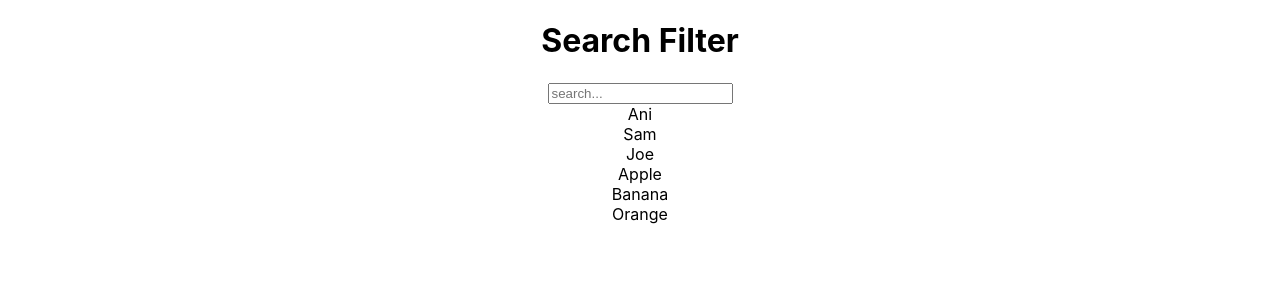
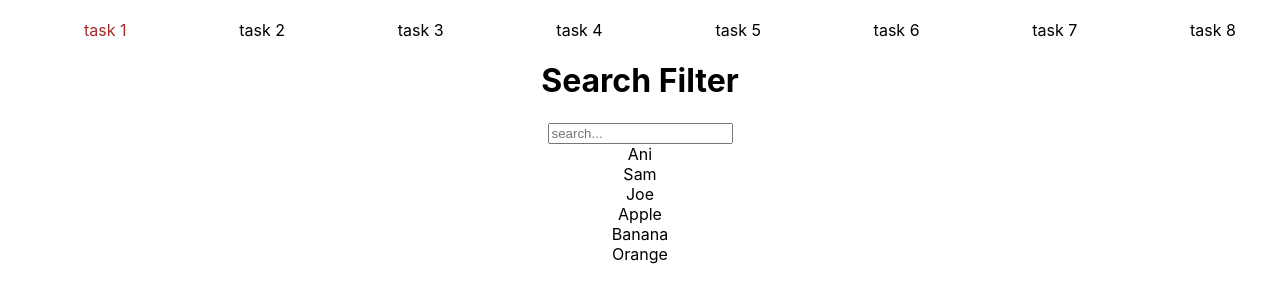
Before and after one commit to akshat-patel28/react-task, a React (Create React App) app: page / in a window 1280 px wide. Shown: the top 302 px of the page. Built offline with nearby package versions, Linux system fonts and the light colour scheme.

Commit message:
routes change and navbar added

```diff
--- a/src/App.js
+++ b/src/App.js
@@ -1,5 +1,6 @@
 import { Route, Routes } from "react-router-dom";
 import "./App.css";
+import Home from "./components/home/Home";
 import Task1 from "./components/task-1/Task1";
 import Task2 from "./components/task-2/Task2";
 import Task3 from "./components/task-3/Task3";
@@ -12,13 +13,15 @@ function App() {
   return (
     <div className="App">
       <Routes>
-        <Route path="/" element={<Task1 />} />
-        <Route path="/task2" element={<Task2 />} />
-        <Route path="/task3" element={<Task3 />} />
-        <Route path="/task4" element={<Task4 />} />
-        <Route path="/task5" element={<Task5 />} />
-        <Route path="/task6" element={<Task6 />} />
-        <Route path="/task7" element={<Task7 />} />
+        <Route path="/" element={<Home />}>
+          <Route index element={<Task1 />} />
+          <Route path="task2" element={<Task2 />} />
+          <Route path="task3" element={<Task3 />} />
+          <Route path="task4" element={<Task4 />} />
+          <Route path="task5" element={<Task5 />} />
+          <Route path="task6" element={<Task6 />} />
+          <Route path="task7" element={<Task7 />} />
+        </Route>
       </Routes>
     </div>
   );
--- /dev/null
+++ b/src/components/home/Header.jsx
@@ -0,0 +1,78 @@
+import React from "react";
+import { NavLink } from "react-router-dom";
+import styles from "./styles.module.css";
+
+const Header = () => {
+  return (
+    <div>
+      <ul className={`${styles.nav_links}`}>
+        <NavLink
+          className={({ isActive }) =>
+            isActive ? styles.active_link : styles.inactive_link
+          }
+          to="/"
+        >
+          <li>task 1</li>
+        </NavLink>
+        <NavLink
+          to="/task2"
+          className={({ isActive }) =>
+            isActive ? styles.active_link : styles.inactive_link
+          }
+        >
+          <li>task 2</li>
+        </NavLink>
+        <NavLink
+          to="/task3"
+          className={({ isActive }) =>
+            isActive ? styles.active_link : styles.inactive_link
+          }
+        >
+          <li>task 3</li>
+        </NavLink>
+        <NavLink
+          to="/task4"
+          className={({ isActive }) =>
+            isActive ? styles.active_link : styles.inactive_link
+          }
+        >
+          <li>task 4</li>
+        </NavLink>
+        <NavLink
+          to="/task5"
+          className={({ isActive }) =>
+            isActive ? styles.active_link : styles.inactive_link
+          }
+        >
+          <li>task 5</li>
+        </NavLink>
+        <NavLink
+          to="/task6"
+          className={({ isActive }) =>
+            isActive ? styles.active_link : styles.inactive_link
+          }
+        >
+          <li>task 6</li>
+        </NavLink>
+        <NavLink
+          to="/task7"
+          className={({ isActive }) =>
+            isActive ? styles.active_link : styles.inactive_link
+          }
+        >
+          <li>task 7</li>
+        </NavLink>
+        <NavLink
+          to="/task8"
+          className={({ isActive }) =>
+            isActive ? styles.active_link : styles.inactive_link
+          }
+        >
+          <li>task 8</li>
+        </NavLink>
+      </ul>
+    </div>
+  );
+};
+
+export default Header;
--- /dev/null
+++ b/src/components/home/Home.jsx
@@ -0,0 +1,14 @@
+import React from "react";
+import { Outlet } from "react-router-dom";
+import Header from "./Header";
+
+const Home = () => {
+  return (
+    <div>
+      <Header />
+      <Outlet />
+    </div>
+  );
+};
+
+export default Home;
--- /dev/null
+++ b/src/components/home/styles.module.css
@@ -0,0 +1,21 @@
+.nav_links {
+    display: flex;
+    width: 90vw;
+    list-style: none;
+    justify-content: space-between;
+    margin: 20px auto;
+}
+
+.inactive_link {
+    color: black;
+    text-decoration: none;
+}
+
+.nav_links>a:hover {
+    color: brown;
+}
+
+.active_link {
+    color: brown;
+    text-decoration: none;
+}
```
